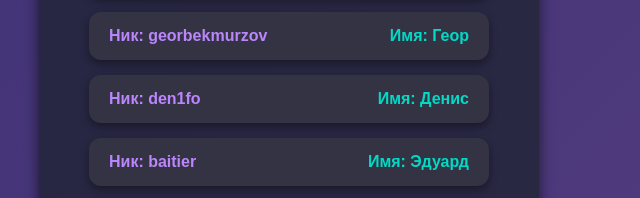
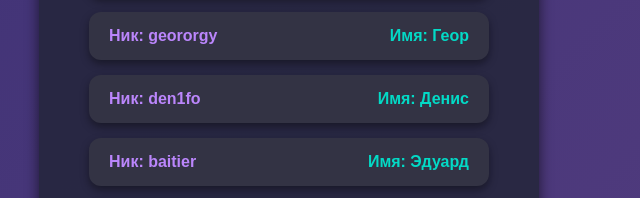
Before and after one commit to NeOpa4a/Gulag, a plain HTML site: page index.html in a window 1280 px wide. Shown: the part 245-443 px from the top of the page, 351-991 px from the left. Drawn offline with Linux system fonts and the light colour scheme.

Commit message:
fix nick

```diff
--- a/index.html
+++ b/index.html
@@ -20,7 +20,7 @@
           <span class="name">Имя: Ксюша</span>
         </li>
         <li>
-          <span class="nickname">Ник: georbekmurzov</span>
+          <span class="nickname">Ник: geororgy</span>
           <span class="name">Имя: Геор</span>
         </li>
         <li>
```
